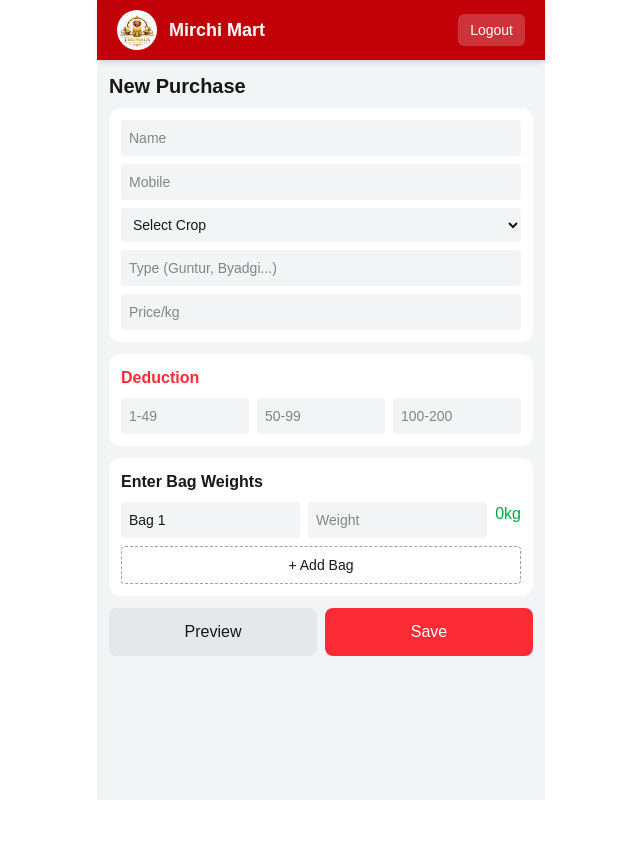
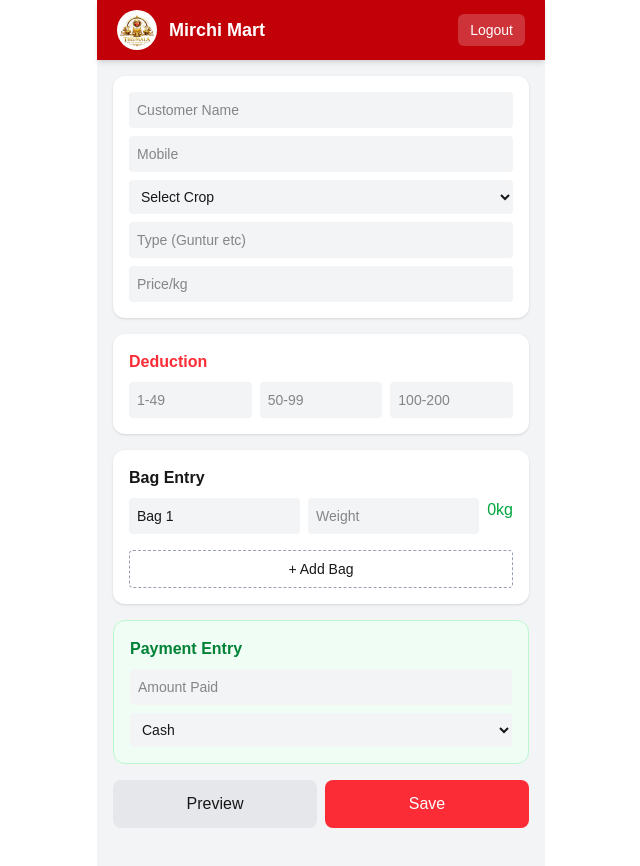
Before and after one commit to purnasrinivaskoppisetti/mirhci, a Next.js app: page /new-purchase in a window 1280 px wide. Shown: the top 866 px of the page, without its empty margins (319-959 px from the left). Before the commit the page ends 800 px from the top, so only its background shows below. Built offline with nearby package versions, Linux system fonts and the light colour scheme; no server answers.

Commit message:
dashbord commit

```diff
--- a/src/app/new-purchase/page.js
+++ b/src/app/new-purchase/page.js
@@ -9,108 +9,119 @@ export default function New() {
     crop, setCrop,
     type, setType,
     price, setPrice,
-    date, setDate,
     range1, setRange1,
     range2, setRange2,
     range3, setRange3,
     bags,
     handleWeightChange,
     addBag,
+    amountPaid, setAmountPaid,
+    paymentMode, setPaymentMode,
+    preview,
     handlePreview,
-    preview,
-    handleSave,
-    loading
+    handleSave
   } = useNewPurchase();
 
   return (
-    <div className="p-3 max-w-md mx-auto">
-
-      <h1 className="text-xl font-bold mb-2">New Purchase</h1>
+    <div className="p-4 space-y-4">
 
       {/* FORM */}
-      <div className="bg-white p-3 rounded-xl mb-3 space-y-2">
+      <div className="bg-white p-4 rounded-xl shadow space-y-2">
+        <input placeholder="Customer Name" value={name} onChange={e => setName(e.target.value)} className="input"/>
+        <input placeholder="Mobile" value={mobile} onChange={e => setMobile(e.target.value)} className="input"/>
 
-        <input placeholder="Name" value={name}
-          onChange={(e) => setName(e.target.value)}
-          className="input" />
-
-        <input placeholder="Mobile" value={mobile}
-          onChange={(e) => setMobile(e.target.value)}
-          className="input" />
-
-        <select value={crop}
-          onChange={(e) => setCrop(e.target.value)}
-          className="input">
+        <select value={crop} onChange={e => setCrop(e.target.value)} className="input">
           <option value="">Select Crop</option>
           <option value="mirchi">Mirchi</option>
           <option value="cotton">Cotton</option>
         </select>
 
-        {/* ✅ TYPE */}
-        <input placeholder="Type (Guntur, Byadgi...)"
-          value={type}
-          onChange={(e) => setType(e.target.value)}
-          className="input" />
-
-        <input placeholder="Price/kg"
-          value={price}
-          onChange={(e) => setPrice(e.target.value)}
-          className="input" />
-
+        <input placeholder="Type (Guntur etc)" value={type} onChange={e => setType(e.target.value)} className="input"/>
+        <input placeholder="Price/kg" value={price} onChange={e => setPrice(e.target.value)} className="input"/>
       </div>
 
       {/* DEDUCTION */}
-      <div className="bg-white p-3 rounded-xl mb-3">
-        <h2 className="font-semibold text-red-500 mb-2">Deduction</h2>
-
+      <div className="bg-white p-4 rounded-xl shadow">
+        <p className="font-semibold text-red-500 mb-2">Deduction</p>
         <div className="grid grid-cols-3 gap-2">
-          <input placeholder="1-49" value={range1} onChange={(e) => setRange1(e.target.value)} className="input" />
-          <input placeholder="50-99" value={range2} onChange={(e) => setRange2(e.target.value)} className="input" />
-          <input placeholder="100-200" value={range3} onChange={(e) => setRange3(e.target.value)} className="input" />
+          <input placeholder="1-49" value={range1} onChange={e => setRange1(e.target.value)} className="input"/>
+          <input placeholder="50-99" value={range2} onChange={e => setRange2(e.target.value)} className="input"/>
+          <input placeholder="100-200" value={range3} onChange={e => setRange3(e.target.value)} className="input"/>
         </div>
       </div>
 
       {/* BAGS */}
-      <div className="bg-white p-3 rounded-xl mb-3">
-        <h2 className="font-semibold mb-2">Enter Bag Weights</h2>
+      <div className="bg-white p-4 rounded-xl shadow">
+        <p className="font-semibold mb-2">Bag Entry</p>
 
-        {bags.map((bag, i) => (
+        {bags.map((b, i) => (
           <div key={i} className="flex gap-2 mb-2">
-            <input value={bag.bag} disabled className="input w-1/3" />
-            <input placeholder="Weight"
-              value={bag.weight}
-              onChange={(e) => handleWeightChange(e.target.value, i)}
-              className="input w-2/3" />
-            <span className="text-green-600">{bag.netWeight}kg</span>
+            <input value={b.bag} disabled className="input w-1/3"/>
+            <input placeholder="Weight" value={b.weight}
+              onChange={e => handleWeightChange(e.target.value, i)}
+              className="input w-2/3"/>
+            <span className="text-green-600">{b.netWeight}kg</span>
           </div>
         ))}
 
-        <button onClick={addBag} className="btn-outline">+ Add Bag</button>
+        <button onClick={addBag} className="btn-outline mt-2">+ Add Bag</button>
+      </div>
+
+      {/* PAYMENT */}
+      <div className="bg-green-50 p-4 rounded-xl border border-green-200">
+        <p className="font-semibold text-green-700 mb-2">Payment Entry</p>
+
+        <input
+          placeholder="Amount Paid"
+          value={amountPaid}
+          onChange={e => setAmountPaid(e.target.value)}
+          className="input"
+        />
+
+        <select
+          value={paymentMode}
+          onChange={e => setPaymentMode(e.target.value)}
+          className="input mt-2"
+        >
+          <option value="cash">Cash</option>
+          <option value="upi">UPI</option>
+        </select>
       </div>
 
       {/* BUTTONS */}
       <div className="flex gap-2">
-        <button onClick={handlePreview} className="btn-gray w-full">
-          Preview
-        </button>
-
-        <button onClick={handleSave} className="btn-red w-full">
-          {loading ? 'Saving...' : 'Save'}
-        </button>
+        <button onClick={handlePreview} className="btn-gray w-full">Preview</button>
+        <button onClick={handleSave} className="btn-red w-full">Save</button>
       </div>
 
-      {/* PREVIEW */}
+      {/* ✅ BILL PREVIEW */}
       {preview && (
-        <div className="bg-white p-3 rounded-xl mt-4">
-          <h2 className="font-bold mb-2">Preview</h2>
+        <div className="bg-white p-4 rounded-xl shadow mt-4">
+          <h2 className="font-bold mb-2">Invoice Preview</h2>
 
-          <p>{crop} - {type}</p>
-          <p>Total Bags: {preview.totals.total_bags}</p>
-          <p>Total Net: {preview.totals.net} kg</p>
+          <p>{preview.crop} - {preview.type}</p>
 
-          <p className="text-red-500 font-bold">
-            ₹{preview.totals.amount}
-          </p>
+          <div className="mt-2 text-sm">
+            <p>Total Bags: {preview.totals.total_bags}</p>
+            <p>Total Net: {preview.totals.net} kg</p>
+          </div>
+
+          <div className="mt-4">
+            <p className="text-lg font-bold text-red-500">
+              ₹{preview.totals.amount}
+            </p>
+          </div>
+
+          {/* ✅ PAYMENT SUMMARY */}
+          <div className="flex gap-2 mt-3">
+            <div className="bg-green-100 p-2 rounded w-full text-center">
+              Paid ₹{preview.paid}
+            </div>
+            <div className="bg-orange-100 p-2 rounded w-full text-center">
+              Pending ₹{preview.pending}
+            </div>
+          </div>
+
         </div>
       )}
 
--- a/src/hook/useCreatePurchase.js
+++ b/src/hook/useCreatePurchase.js
@@ -6,8 +6,6 @@ import { useAuth } from './useAuth';
 const BASE_URL = process.env.NEXT_PUBLIC_BASE_URL;
 
 export const useNewPurchase = () => {
-  const getTodayDate = () => new Date().toISOString().split('T')[0];
-
   const { getToken } = useAuth();
 
   const [loading, setLoading] = useState(false);
@@ -15,9 +13,8 @@ export const useNewPurchase = () => {
   const [name, setName] = useState('');
   const [mobile, setMobile] = useState('');
   const [crop, setCrop] = useState('');
-  const [type, setType] = useState(''); // ✅ NEW
+  const [type, setType] = useState('');
   const [price, setPrice] = useState('');
-  const [date, setDate] = useState(getTodayDate());
 
   const [range1, setRange1] = useState('');
   const [range2, setRange2] = useState('');
@@ -27,13 +24,16 @@ export const useNewPurchase = () => {
     { bag: 'Bag 1', weight: '', netWeight: 0, deduction: 0 },
   ]);
 
-  const [preview, setPreview] = useState(null); // ✅ NEW
+  // ✅ PAYMENT
+  const [amountPaid, setAmountPaid] = useState('');
+  const [paymentMode, setPaymentMode] = useState('cash');
+
+  const [preview, setPreview] = useState(null);
 
   const getDeduction = (weight) => {
-    if (weight >= 1 && weight <= 49) return parseFloat(range1) || 0;
-    if (weight >= 50 && weight <= 99) return parseFloat(range2) || 0;
-    if (weight >= 100 && weight <= 200) return parseFloat(range3) || 0;
-    return 0;
+    if (weight <= 49) return parseFloat(range1) || 0;
+    if (weight <= 99) return parseFloat(range2) || 0;
+    return parseFloat(range3) || 0;
   };
 
   const handleWeightChange = (value, index) => {
@@ -55,34 +55,32 @@ export const useNewPurchase = () => {
   };
 
   const addBag = () => {
-    setBags((prev) => [
+    setBags(prev => [
       ...prev,
-      {
-        bag: `Bag ${prev.length + 1}`,
-        weight: '',
-        netWeight: 0,
-        deduction: 0,
-      },
+      { bag: `Bag ${prev.length + 1}`, weight: '', netWeight: 0, deduction: 0 }
     ]);
   };
 
-  // ✅ PREVIEW API
+  // ✅ PREVIEW
   const handlePreview = async () => {
     const token = getToken();
-    if (!token) return alert('Login again');
 
     const payload = {
       customer_name: name,
       mobile,
       crop,
       type,
-      price_per_kg: parseFloat(price) || 0,
-      purchase_date: date,
+      price_per_kg: parseFloat(price),
+      purchase_date: new Date().toISOString().split('T')[0],
       bags: bags.map((b, i) => ({
         bag_number: i + 1,
-        gross_weight: parseFloat(b.weight) || 0,
+        gross_weight: parseFloat(b.weight),
         deduction: b.deduction,
       })),
+      payment: {
+        amount_paid: parseFloat(amountPaid) || 0,
+        payment_mode: paymentMode,
+      }
     };
 
     const res = await fetch(`${BASE_URL}api/purchases/preview`, {
@@ -95,14 +93,19 @@ export const useNewPurchase = () => {
     });
 
     const data = await res.json();
-    setPreview(data.data);
+
+    const total = data.data.totals.amount;
+    const paid = parseFloat(amountPaid) || 0;
+
+    setPreview({
+      ...data.data,
+      paid,
+      pending: total - paid
+    });
   };
 
   // ✅ SAVE
   const handleSave = async () => {
-    setLoading(true);
-
-    try {
     const token = getToken();
 
     const payload = {
@@ -111,12 +114,16 @@ export const useNewPurchase = () => {
       crop,
       type,
       price_per_kg: parseFloat(price),
-        purchase_date: date,
+      purchase_date: new Date().toISOString().split('T')[0],
       bags: bags.map((b, i) => ({
         bag_number: i + 1,
         gross_weight: parseFloat(b.weight),
         deduction: b.deduction,
       })),
+      payment: {
+        amount_paid: parseFloat(amountPaid),
+        payment_mode: paymentMode,
+      }
     };
 
     await fetch(`${BASE_URL}api/purchases/create`, {
@@ -128,12 +135,7 @@ export const useNewPurchase = () => {
       body: JSON.stringify(payload),
     });
 
-      alert('Saved Successfully');
-    } catch (err) {
-      alert(err.message);
-    } finally {
-      setLoading(false);
-    }
+    alert('Saved successfully');
   };
 
   return {
@@ -142,15 +144,18 @@ export const useNewPurchase = () => {
     crop, setCrop,
     type, setType,
     price, setPrice,
-    date, setDate,
     range1, setRange1,
     range2, setRange2,
     range3, setRange3,
     bags,
     handleWeightChange,
     addBag,
+
+    amountPaid, setAmountPaid,
+    paymentMode, setPaymentMode,
+
+    preview,
     handlePreview,
-    preview,
     handleSave,
     loading
   };
```
Lines whose indentation alone changed are shown as unchanged.
